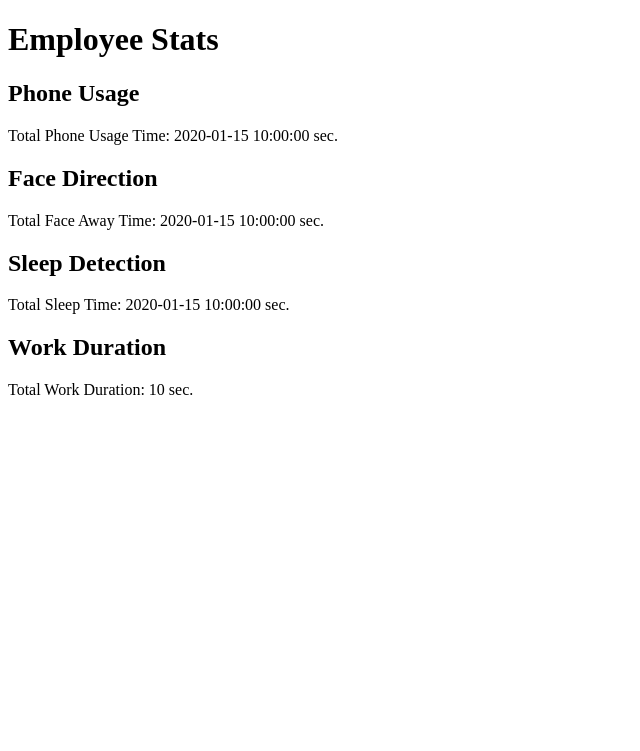
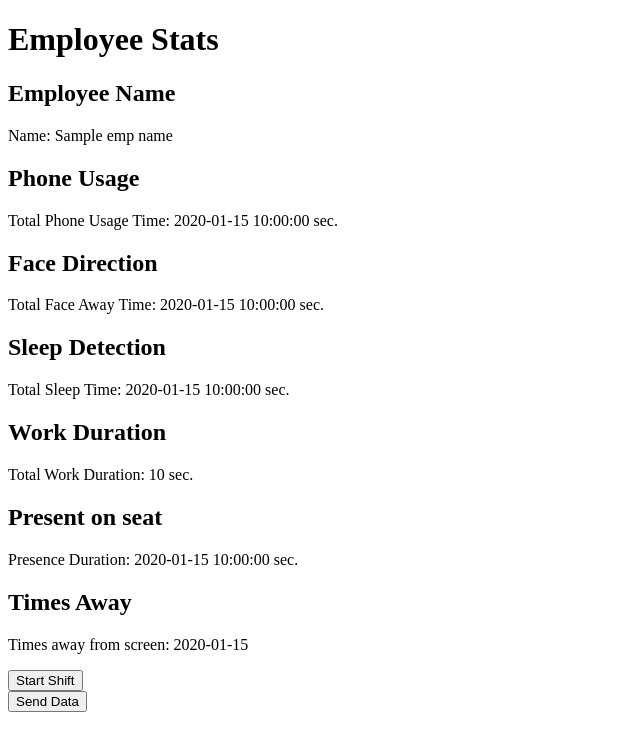
Before and after one commit to HimGos/Company-Work-Environment-Management, a Flask app: template templates/stats.html in a window 1280 px wide. Shown: the top 751 px of the page, without its empty margins (0-640 px from the left). Run offline with Flask 3, Linux system fonts and the light colour scheme; the template is opened without the code that fills it: most values are stand-ins (such as "Sample title", 1, 10 or a date in 2020); parts of the project's set-up code (start-up, migrations or seed data) failed here and were passed over.

Commit message:
All Activities Added

```diff
--- a/app.py
+++ b/app.py
@@ -1,7 +1,7 @@
 import cv2 as cv
 import os
 import time
-import numpy as np
+import json
 import mediapipe as mp
 from activities import utils
 from activities.components.face_direction import FaceDirectionDetector
@@ -21,8 +21,11 @@ mp_pose = mp.solutions.pose
 mp_face_dir = mp.solutions.face_mesh
 
 frame_counter = 0  # Counter for frames
-EYE_CLOSED_COUNTER = 0   # Counter for sleep detection
 start_time = time.time()  # Start time of the program
+EMP_NAME = ''
+work_duration = 0
+
+# Defining class objects
 face_timer = FaceTimeSpend()  # Initialize the face time tracker
 phone_proximity = PhoneEarProximity()  # Initialize phone proximity tracker
 face_direction_detector = FaceDirectionDetector()   # Initialize Face Direction Tracker
@@ -81,6 +84,8 @@ def work():
 
 @app.route('/stats')
 def stats():
+    global work_duration
+
     phone_usage_time = face_timer.format_time(phone_proximity.get_elapsed_time())
     face_away_time = face_timer.format_time(face_direction_detector.get_elapsed_time())
     sleep_time = face_timer.format_time(sleep_detector.get_elapsed_time())
@@ -94,8 +99,45 @@ def stats():
 
     work_duration = face_timer.format_time(work_duration)
 
+    present_on_screen_time, session_time_formatted, times_away = face_timer.get_time()
+
     return render_template('stats.html', phone_usage_time=phone_usage_time, face_away_time=face_away_time,
-                           sleep_time=sleep_time, work_duration=work_duration)
+                           sleep_time=sleep_time, work_duration=work_duration, present_on_screen_time=present_on_screen_time,
+                           times_away=times_away, emp_name=EMP_NAME)
+
+
+@app.route('/record_employee_stats', methods=['POST'])
+def record_employee_stats():
+
+    global work_duration
+    present_on_screen_time, session_time_formatted, times_away = face_timer.get_time()
+    # Collect the stats data in a JSON file
+    stats_data = {
+        'Employee Name': EMP_NAME,
+        'Work Duration': work_duration,
+        'Times Away From Screen': times_away,
+        'Present on Screen Duration': present_on_screen_time,
+        'Phone Usage': face_timer.format_time(phone_proximity.get_elapsed_time()),
+        'Looking Away': face_timer.format_time(face_direction_detector.get_elapsed_time()),
+        'Sleepy / Drowsy': face_timer.format_time(sleep_detector.get_elapsed_time())
+    }
+
+    # Get the absolute path to your project directory
+    project_dir = os.path.abspath(os.path.dirname(__file__))
+
+    # Create a folder 'employee stats' if it doesn't exist
+    stats_folder = os.path.join(project_dir, 'employee_stats')
+    if not os.path.exists(stats_folder):
+        os.makedirs(stats_folder)
+
+    # Define the absolute path to the stats file
+    stats_file = os.path.join(stats_folder, f"{EMP_NAME}_stats.json")
+
+    # Save the stats data to the JSON file
+    with open(stats_file, 'w') as json_file:
+        json.dump(stats_data, json_file)
+
+    return redirect(url_for('stats'))
 
 
 def generate_frame():
@@ -164,6 +206,7 @@ def gen_work_frame():
 
 
 def detect_faces(our_image):
+    global EMP_NAME
     # Get the full path to the current directory
     current_directory = os.path.abspath(os.path.dirname(__file__))
 
@@ -206,6 +249,7 @@ def detect_faces(our_image):
         if uncertainity < 70:  # You may need to adjust this threshold
             if (Id == 1 or Id == 2):
                 name = 'Himanshu'
+                EMP_NAME = name
                 cv.putText(our_image, name, (x, y - 10), cv.FONT_HERSHEY_DUPLEX, 0.9, utils.GREEN, 2)
 
         else:
--- a/templates/stats.html
+++ b/templates/stats.html
@@ -2,9 +2,17 @@
 <html>
 <head>
     <title>Employee Stats</title>
+    <script>
+        function showSuccessAlert() {
+            alert("Employee Data Recorded");
+        }
+    </script>
 </head>
 <body>
     <h1>Employee Stats</h1>
+
+    <h2>Employee Name</h2>
+    <p>Name: {{ emp_name }}</p>
 
     <h2>Phone Usage</h2>
     <p>Total Phone Usage Time: {{ phone_usage_time }} sec.</p>
@@ -15,8 +23,24 @@
     <h2>Sleep Detection</h2>
     <p>Total Sleep Time: {{ sleep_time }} sec.</p>
 
-    <!-- Add a section for total work duration -->
     <h2>Work Duration</h2>
     <p>Total Work Duration: {{ work_duration }} sec.</p>
+
+    <h2>Present on seat</h2>
+    <p>Presence Duration: {{ present_on_screen_time }} sec.</p>
+
+    <h2>Times Away</h2>
+    <p>Times away from screen: {{ times_away }}</p>
+
+    <!-- Add 'Start Shift' button -->
+    <form action="/">
+        <input type="submit" value="Start Shift">
+    </form>
+
+    <!-- Add 'Send Data' button and call the JavaScript function to show an alert -->
+    <form action="/record_employee_stats" method="post" onsubmit="showSuccessAlert()">
+        <input type="submit" value="Send Data">
+    </form>
+
 </body>
 </html>
```
Also changed, not shown: shots/captured_image.jpg, static/result.jpg.
